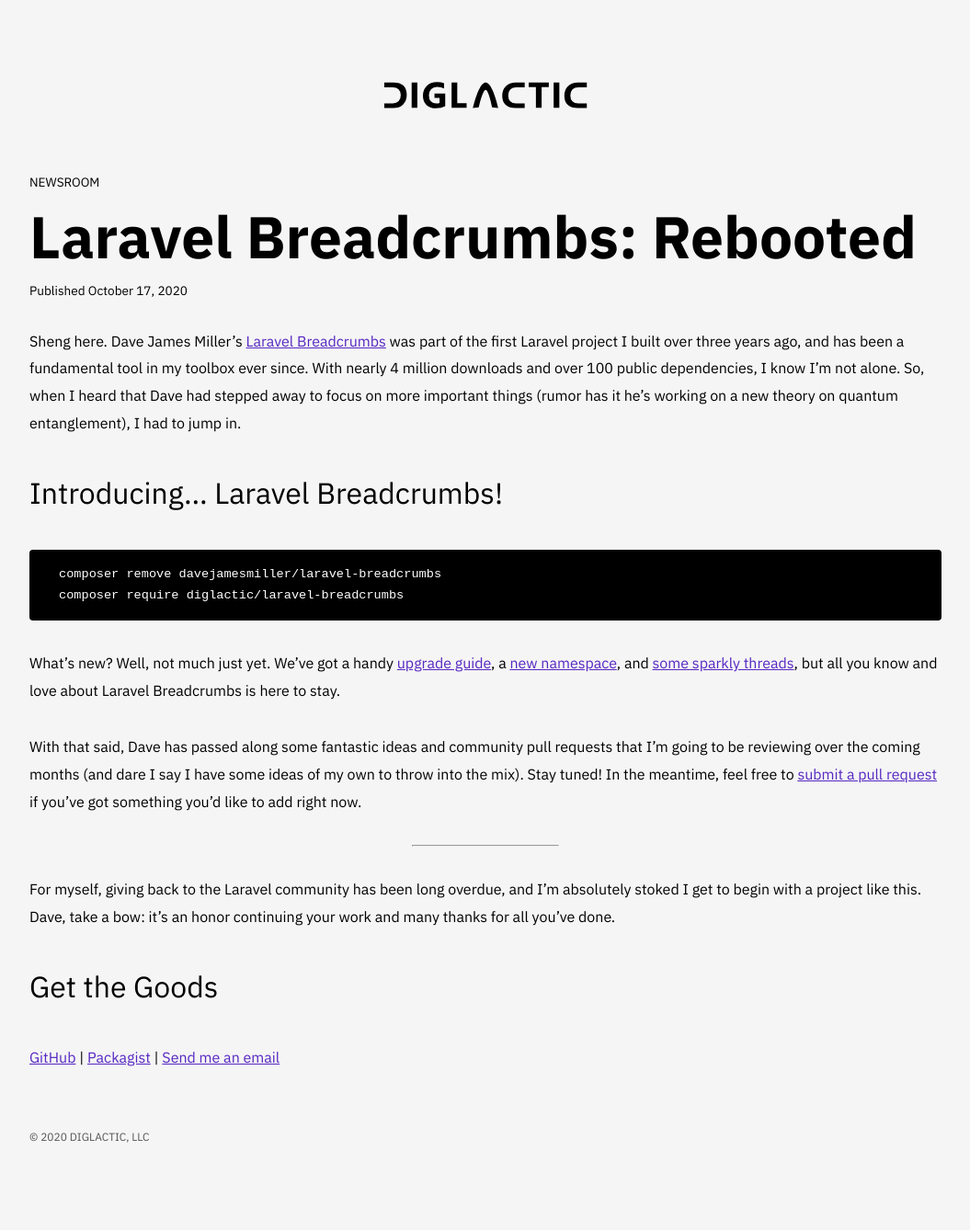
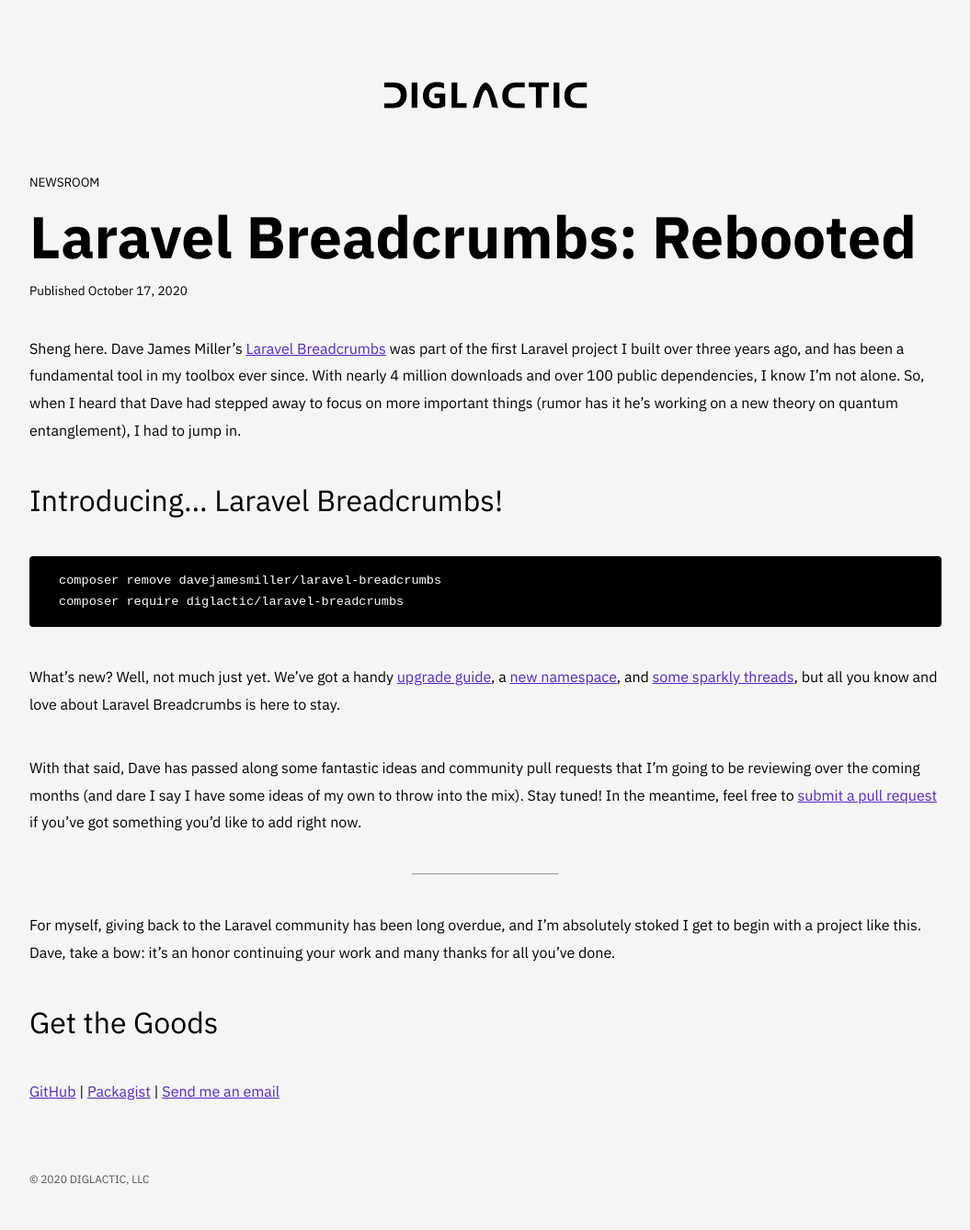
Before and after one commit to diglactic/blog, a Jekyll site: the page built from _posts/2020-10-17-laravel-breadcrumbs.md, in a window 1280 px wide. Shown: the whole page at 92% size, without its empty margins (112-1167 px from the left). Built offline with Jekyll 4.4.1, drawn with Linux system fonts in a browser that asks for light colours; before the commit the page ends 1292 px from its top, so only the background shows below that.

Commit message:
Improve responsiveness

```diff
--- a/assets/css/style.scss
+++ b/assets/css/style.scss
@@ -78,6 +78,10 @@
     margin: .5rem 0;
     font-weight: bold;
     font-size: 4rem;
+
+    @media all and (max-width: 500px) {
+      font-size: 3rem;
+    }
   }
 
   &__content {
@@ -85,9 +89,7 @@
     p,
     pre,
     hr {
-      font-size: 1rem;
-      margin: 2rem 0;
-      line-height: 1.85;
+      margin: 2.5rem 0;
     }
 
     a {
@@ -108,6 +110,11 @@
       margin-left: auto;
       margin-right: auto;
       max-width: 10rem;
+    }
+
+    p {
+      font-size: 1rem;
+      line-height: 1.85;
     }
 
     pre {
```
